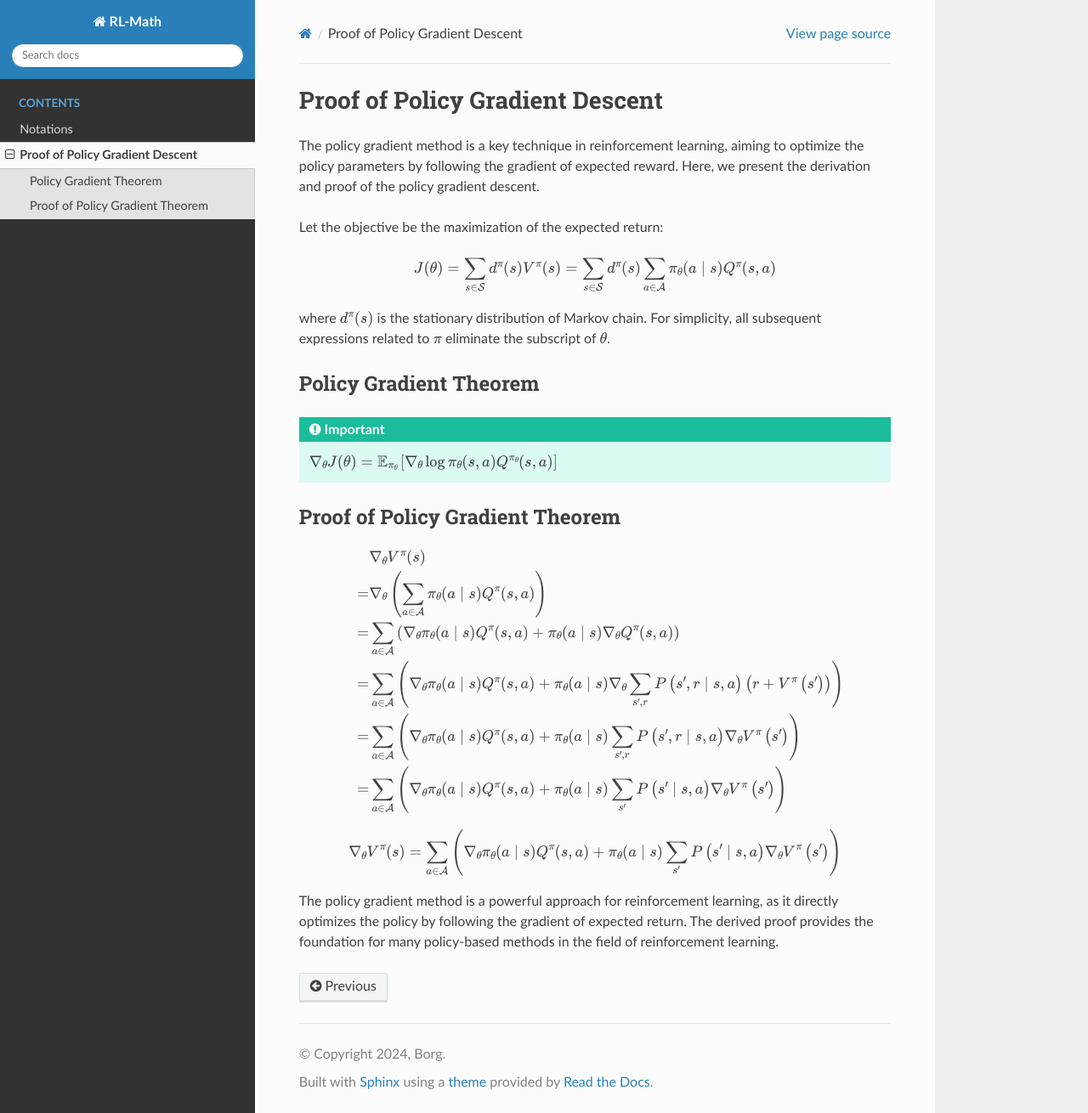
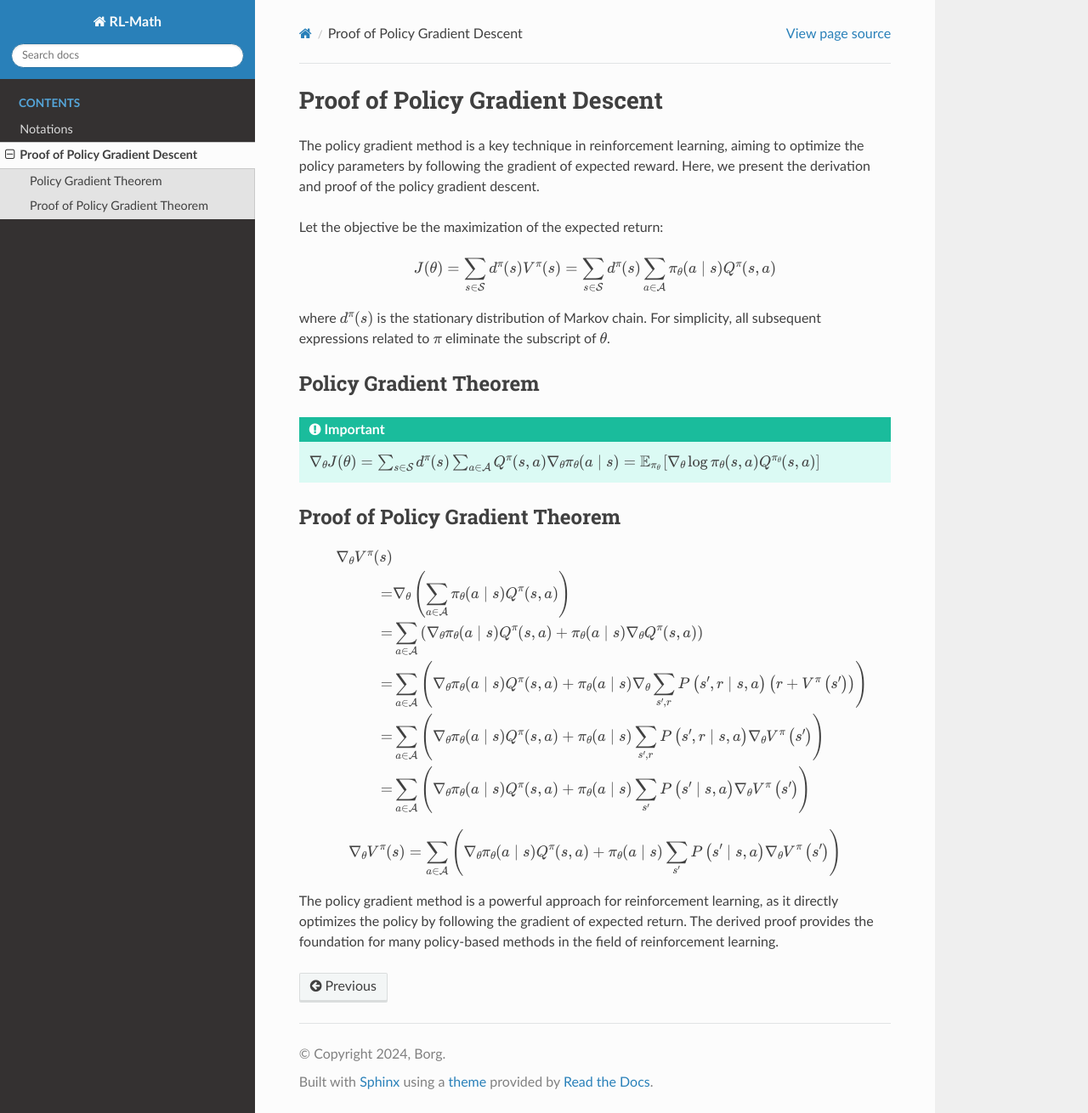
Before and after one commit to boyin96/Reinforcement-Learning-Math, a Sphinx documentation site: the page built from docs/source/policy_gradient.rst, in a window 1280 px wide and 1310 px high. Shown: the whole window at 85% size. Built offline with Sphinx 7.4.7 and the Read the Docs theme 3.1.0, drawn with Linux system fonts in a browser that asks for light colours.

Commit message:
Update policy_gradient.rst

```diff
--- a/docs/source/policy_gradient.rst
+++ b/docs/source/policy_gradient.rst
@@ -14,7 +14,7 @@ Policy Gradient Theorem
 --------------------------------------
 
 .. important::
-    :math:`\nabla_\theta J(\theta)=\mathbb{E}_{\pi_\theta}\left[\nabla_\theta \log \pi_\theta(s, a) Q^{\pi_\theta}(s, a)\right]`
+    :math:`\nabla_\theta J(\theta)=\sum_{s \in \mathcal{S}} d^\pi(s) \sum_{a \in \mathcal{A}} Q^\pi(s, a) \nabla_\theta \pi_\theta(a \mid s)=\mathbb{E}_{\pi_\theta}\left[\nabla_\theta \log \pi_\theta(s, a) Q^{\pi_\theta}(s, a)\right]`
 
 
 Proof of Policy Gradient Theorem
@@ -22,7 +22,7 @@ Proof of Policy Gradient Theorem
 
 .. math::
     \begin{aligned}
-    & \nabla_\theta V^\pi(s) \\
+    \nabla_\theta V^\pi(s) \\
     = & \nabla_\theta\left(\sum_{a \in \mathcal{A}} \pi_\theta(a \mid s) Q^\pi(s, a)\right) \\
     = & \sum_{a \in \mathcal{A}}\left(\nabla_\theta \pi_\theta(a \mid s) Q^\pi(s, a)+\pi_\theta(a \mid s) \nabla_\theta Q^\pi(s, a)\right) \\
     = & \sum_{a \in \mathcal{A}}\left(\nabla_\theta \pi_\theta(a \mid s) Q^\pi(s, a)+\pi_\theta(a \mid s) \nabla_\theta \sum_{s^{\prime}, r} P\left(s^{\prime}, r \mid s, a\right)\left(r+V^\pi\left(s^{\prime}\right)\right)\right) \\
```
